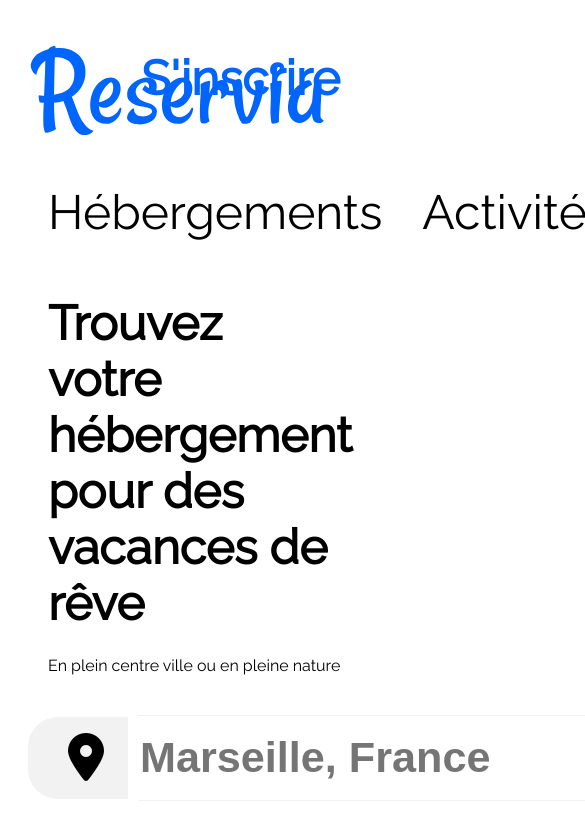
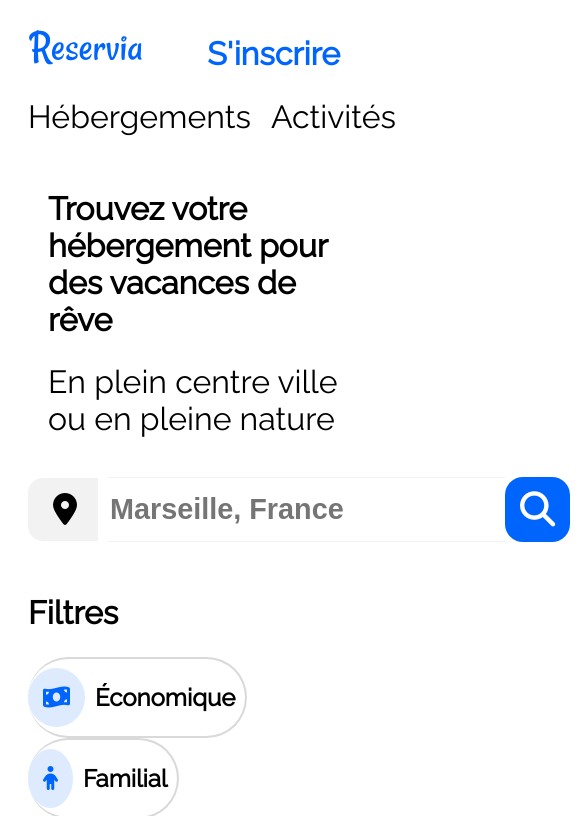
Before and after one commit to Kagjae/KaryneAlexandre_2_12042021, a plain HTML site: page index.html in a window 390 px wide. Shown: the top 816 px of the page, 585 px wide, since content can reach past the window. Drawn offline with Linux system fonts and the light colour scheme.

Commit message:
edit media queries

```diff
--- a/style.css
+++ b/style.css
@@ -26,8 +26,6 @@ h2 {
             font-size: 1.3em;
             padding-left: 8px;
         }
-
-
         /* header et menu */
 
         .header_menu {
@@ -65,8 +63,6 @@ h2 {
             border-top: solid 2px #0065fc;
             padding-top: 18px;
         }
-
-
         /* partie pour la recherche */
 
         .text_search h2 {
@@ -123,8 +119,6 @@ input {
         .fa-map-marker-alt {
             color: black;
         }
-
-
         /* partie pour les filtres */
 
         #titre_filtre {
@@ -187,8 +181,6 @@ input {
             border-radius: 50%;
             border: solid 1px #d9d9d9;
         }
-
-
         /* partie pour les hébergements à Marseille */
 
         .hotel_activities {
@@ -241,8 +233,6 @@ input {
             color: black;
             font-weight: bolder;
         }
-
-
         /* partie pour les plus populaires à Marseille */
 
         #hebergements_populaires {
@@ -294,8 +284,6 @@ input {
             width: 45%;
             object-fit: cover;
         }
-
-
         /* partie pour les activités */
 
         #activities_section h3 {
@@ -350,8 +338,6 @@ input {
         .bloc_activities_3 {
             grid-area: 1 / 3 / span 2 / span 1;
         }
-
-
         /* pied de page */
 
         .footer_reservia {
@@ -380,30 +366,22 @@ input {
             display: flex;
             flex-direction: column;
         }
-
-
         /* Rating Stars */
 
         .stars {
             margin: 3px 10px;
         }
-
-
         /* couleur et position par défaut */
 
         .fa-star {
             color: #d9d9d9;
             cursor: pointer;
         }
-
-
         /* couleur de l'étoile */
 
         .fa-star.gold {
             color: #0065fc;
         }
-
-
         /* position du groupe étoiles */
 
         .rating {
@@ -411,30 +389,22 @@ input {
             flex-direction: column;
             align-items: left;
         }
-
-
         /* position des étoiles */
 
         .stars {
             display: inline-flex;
             justify-content: left;
         }
-
-
         /* pour passer les étoiles en jaune au survol */
 
         .stars:hover .fa-star {
             color: #ffdc0f;
         }
-
-
         /* étoiles non sélectionnées */
 
         .stars .fa-star:hover~.fa-star {
             color: gray;
         }
-
-
         /* partie responsive pour smartphone */
 
         @media only screen and (max-width: 768px) {
@@ -448,7 +418,7 @@ input {
                 margin: 20px;
             }
             .logo_reservia {
-        width: 50%;
+                width: 30%;
             }
             .nav_menu_choix:hover {
                 border-top: none;
@@ -464,21 +434,18 @@ input {
                 display: grid;
             }
             .nav_menu_choix {
-        font-size: 3em;
+                font-size: 2em;
+                padding: 20px 20px 20px 0px
             }
             .nav_menu_list {
                 display: flex;
-        justify-content: space-around;
+                justify-content: space-between;
             }
             #inscription {
-        font-size: 3em;
+                font-size: 2em;
                 position: absolute;
-        top: 30px;
+                top: 15px;
                 right: 30px;
-    }
-    .icon_map {
-        border-radius: 30px 0px 0px 30px;
-        padding: 13px 40px;
             }
             .loupe {
                 background-color: #0065fc;
@@ -496,12 +463,17 @@ input {
             }
             .text_search h2 {
                 padding: 0px 20px;
+                font-size: 2em;
             }
             .text_search p {
                 padding: 20px;
+                font-size: 2em;
             }
             .zone_search {
-        font-size: 3em;
+                font-size: 2em;
+            }
+            .icon_map {
+                padding: 13px 25px;
             }
             #ville {
                 font-size: 0.9em;
@@ -509,6 +481,16 @@ input {
             .info {
                 font-size: 2em;
                 margin: 20px;
+            }
+            #ville {
+                font-size: 0.9em;
+            }
+            .info {
+                font-size: 2em;
+                margin: 20px;
+            }
+            .zone_filtre h2 {
+                font-size: 2em;
             }
             .zone_filtre {
                 display: grid;
@@ -519,9 +501,6 @@ input {
                 flex-wrap: wrap;
                 width: 40%;
                 font-size: 1.5em;
-    }
-    .filtre_bouton {
-        width: 60%;
             }
             .title_sections {
                 font-size: 3.5em;
@@ -540,8 +519,17 @@ input {
                 width: 95%;
                 margin: 10px 5px 20px 5px;
             }
+            .hebergement_section h3 {
+                font-size: 2.6em;
+            }
+            .hebergement_section p {
+                font-size: 2.4em;
+            }
             .hebergement_section img {
                 height: 300px;
+            }
+            .show_more {
+                font-size: 2em;
             }
             .fa-chart-line:before {
                 font-size: 3em;
@@ -567,6 +555,9 @@ input {
             }
             .populaires_section {
                 height: 400px;
+            }
+            #activities_section h3 {
+                font-size: 2.6em;
             }
             .hotel_activities {
                 display: flex;
```
Lines whose indentation alone changed are shown as unchanged.
